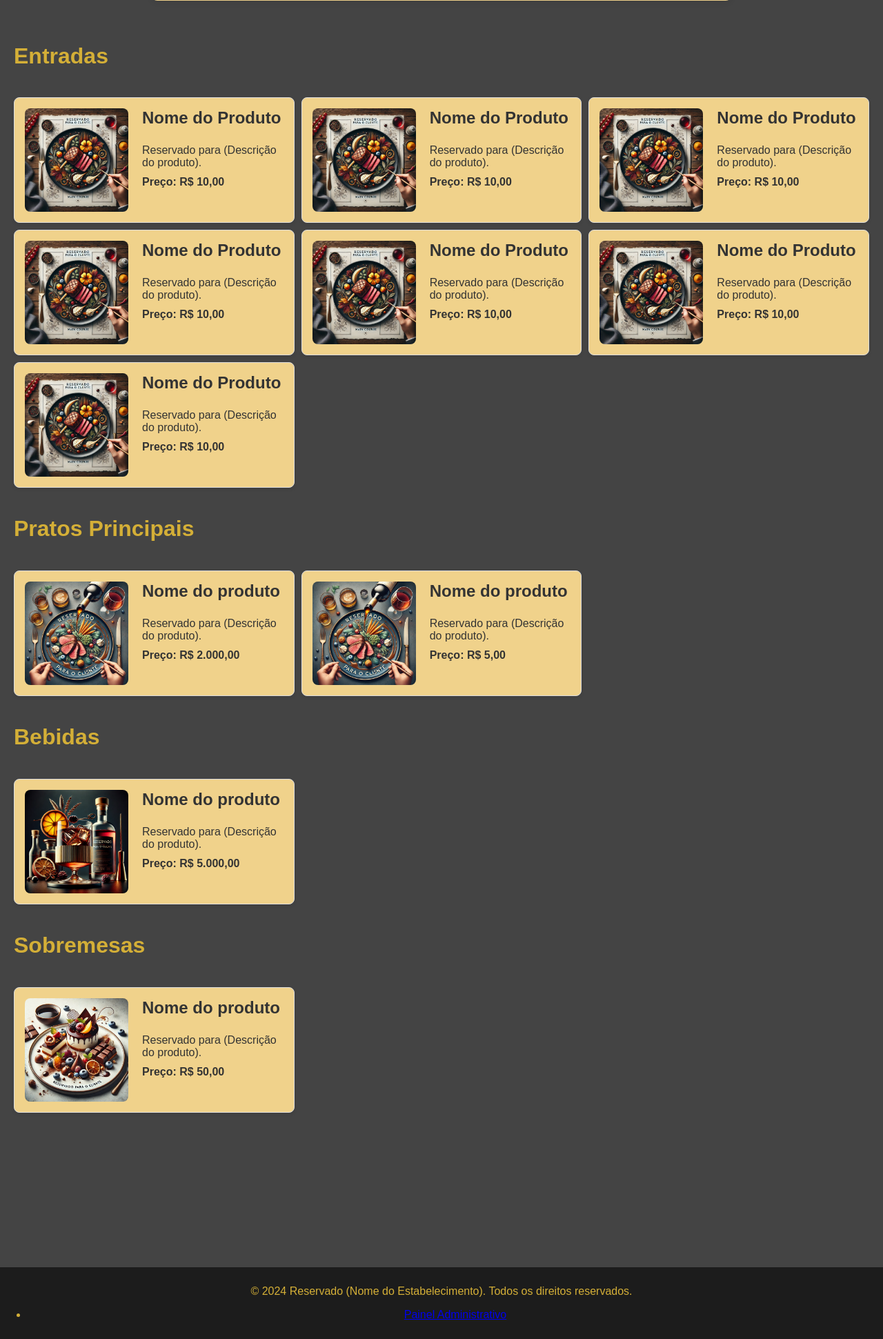
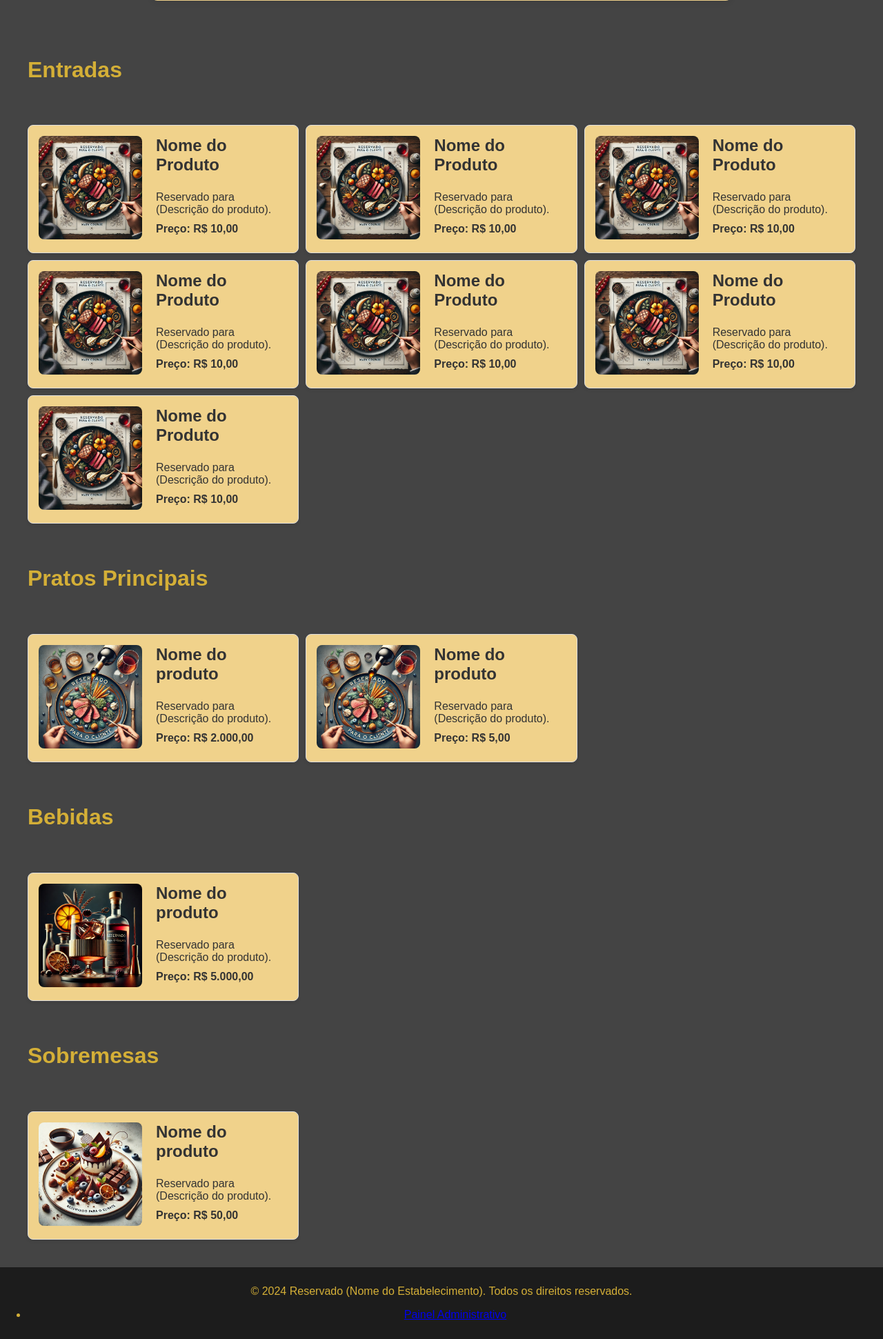
Before and after one commit to thaydionIA/cardapio-SemiDinamico, a PHP site: page / in a window 1280 px wide. Shown: the part 605-2546 px from the top of the page at 69% size. Run offline with PHP 8.4, Linux system fonts and the light colour scheme; data comes from the database, SQL or seed files in the repository.

Commit message:
versão-2.1

```diff
--- a/admin/assets/css/admin_style.css
+++ b/admin/assets/css/admin_style.css
@@ -27,6 +27,7 @@ h1 {
     color: #444;
     margin-bottom: 20px;
     text-align: center; /* Centraliza o título */
+    text-align: left;
 }
 
 /* Estilos dos formulários */
--- a/assets/css/style.css
+++ b/assets/css/style.css
@@ -13,6 +13,12 @@ body {
     font-family: Arial, sans-serif;
     background-color: #444; /* Cor secundária */
     color: #d4af37; /* Cor do texto */
+}
+header h1{
+    padding: 0;
+}
+h1{
+    padding: 20px;
 }
 
 main {
@@ -113,7 +119,7 @@ nav ul li a:hover {
     display: grid;
     grid-template-columns: repeat(3, 1fr); /* Máximo de três colunas */
     gap: 10px; /* Espaçamento entre os itens */
-    padding: 20px 0;
+    padding: 20px;
 }
 
 /* Produtos */
```
